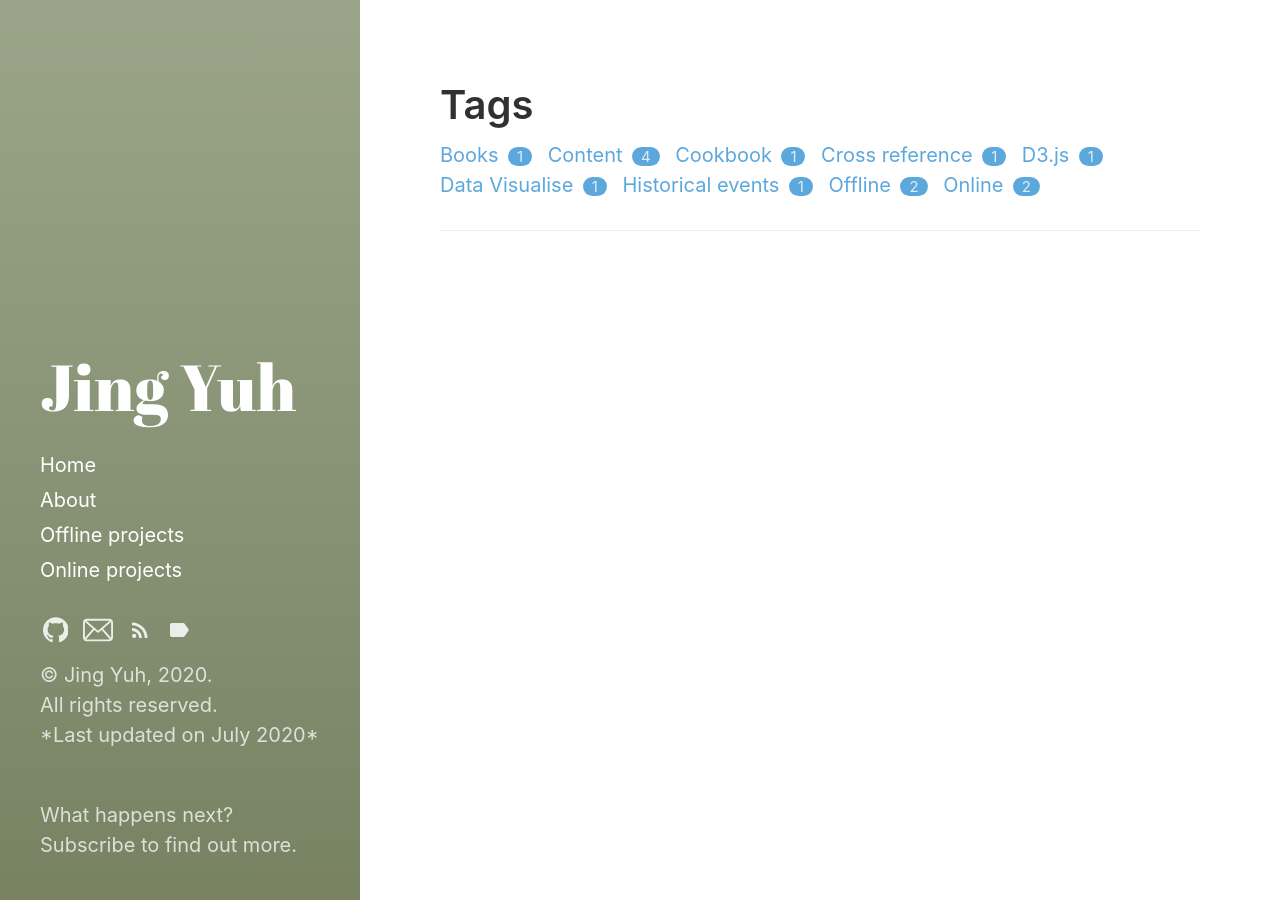
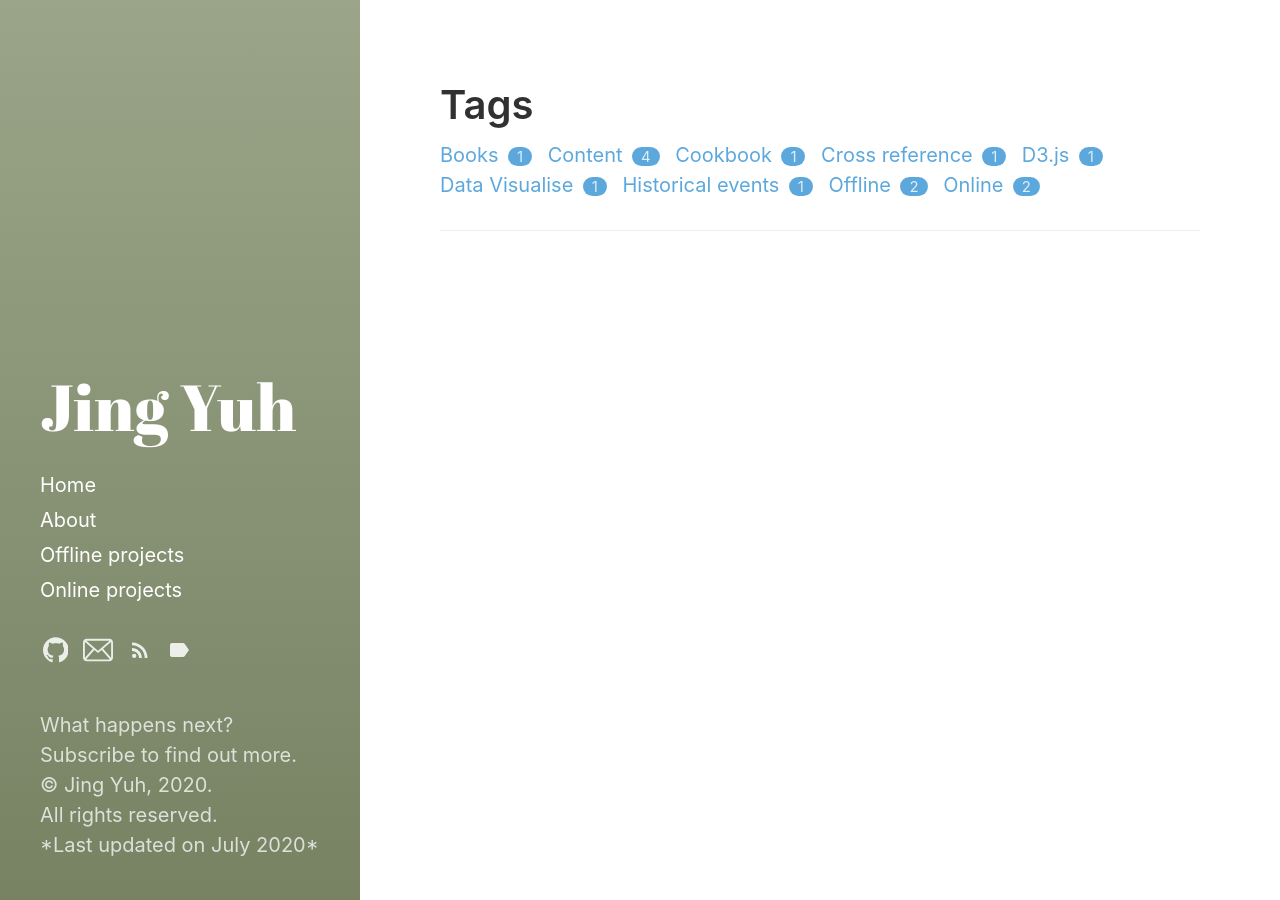
Before and after one commit to jyang123-bit/Website, a Jekyll site: the page built from tags.html, in a window 1280 px wide. Built offline with Jekyll 4.4.1, drawn with Linux system fonts in a browser that asks for light colours.

Commit message:
Update sidebar.html

```diff
--- a/_includes/sidebar.html
+++ b/_includes/sidebar.html
@@ -18,6 +18,6 @@
   {% endif %}
 
   {% include sidebar-icon-links.html %}
+  {% include custom-foot.html %}
   {% include copyright.html %}
-  {% include custom-foot.html %}
 </div>
```
